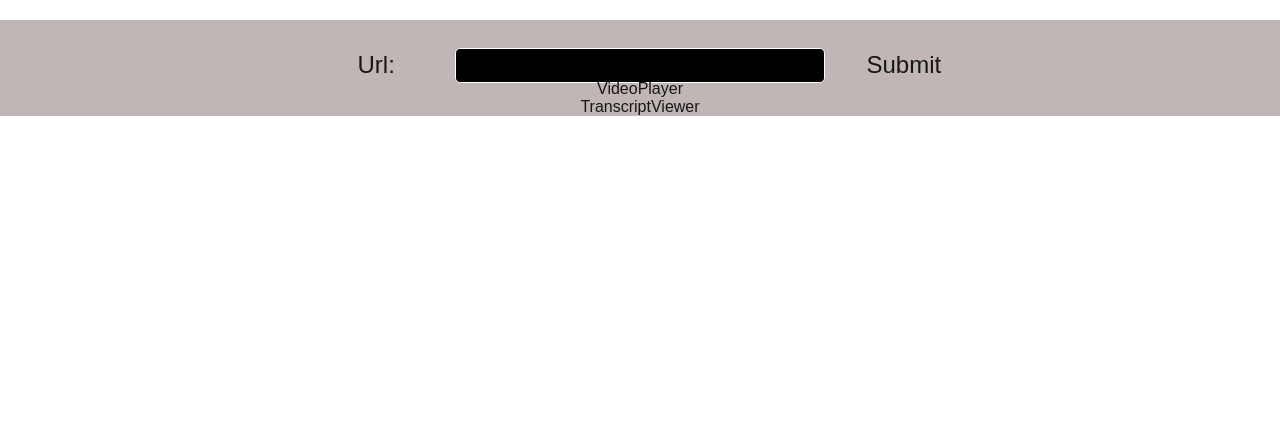
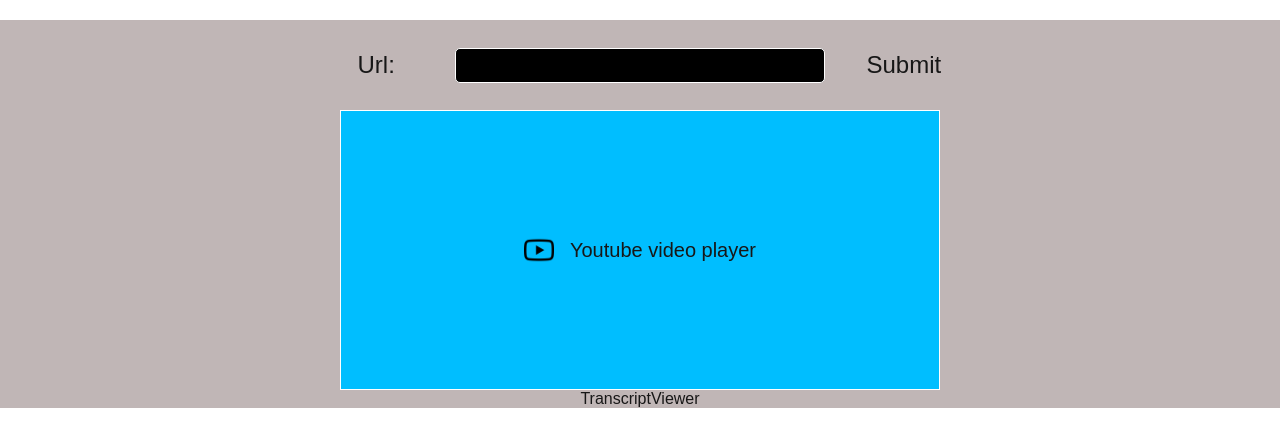
Before and after one commit to hosainn/youtube-transcript, a Next.js app in the folder frontend/youtubeplayer/: page / in a window 1280 px wide. Shown: the top 446 px of the page. Built offline with nearby package versions, Linux system fonts and the light colour scheme.

Commit message:
frontend: Initial UI for VideoPlayer Component

```diff
--- a/frontend/youtubeplayer/app/components/videoplayer/VideoPlayer.js
+++ b/frontend/youtubeplayer/app/components/videoplayer/VideoPlayer.js
@@ -1,8 +1,51 @@
-import React from 'react'
+"use client"
+
+import React from 'react';
+import { useState } from 'react';
+import Image from 'next/image'
+import YouTube from "react-youtube";
+
+import "./videoplayer.css";
+
+const getGeneralView = () => {
+    return (
+        <div id="generalViewContainer">
+            <Image
+                src="/youtube.png"
+                width={30}
+                height={30}
+                alt="Picture of the author"
+            />
+            <span id="playerTextContainer">Youtube video player</span>
+        </div>
+
+    )
+}
+
+const getVideoPlayer = (videoId) => {
+    return (
+        <YouTube
+            // onReady={onReady}
+            videoId="UeYmRKWhwFI"
+            opts={{
+                height: "280",   // Set the height
+                width: "600",    // Set the width
+                playerVars: {
+                    autoplay: 1,
+                    mute: 1, //Chrome is blocking autoplay https://developer.chrome.com/blog/autoplay
+                },
+            }}
+        />
+    );
+}
 
 const VideoPlayer = () => {
+    const [videoId, setVideoId] = useState(null)
+
     return (
-        <div>VideoPlayer</div>
+        <div id="videoPlayerContainer">
+            {videoId ? getVideoPlayer(videoId) : getGeneralView()}
+        </div>
     )
 }
 
--- /dev/null
+++ b/frontend/youtubeplayer/app/components/videoplayer/videoplayer.css
@@ -0,0 +1,22 @@
+#videoPlayerContainer {
+    background: #00BEFF;
+    width: 600px;
+    height: 280px;
+    margin-top: 30px;
+    border: 1px solid white;
+    display: flex;
+    justify-content: center;
+    align-items: center;
+}
+
+#generalViewContainer {
+    display: flex;
+    justify-content: center;
+}
+
+#playerTextContainer {
+    padding-top: 4px;
+    padding-left: 16px;
+    font-size: 15pt;
+    /* color: white; */
+}
```
Also changed, not shown: frontend/youtubeplayer/package.json (+4 -3 lines), frontend/youtubeplayer/public/youtube.png (added), 1 other file (tests, documents, lock files or other folders).
